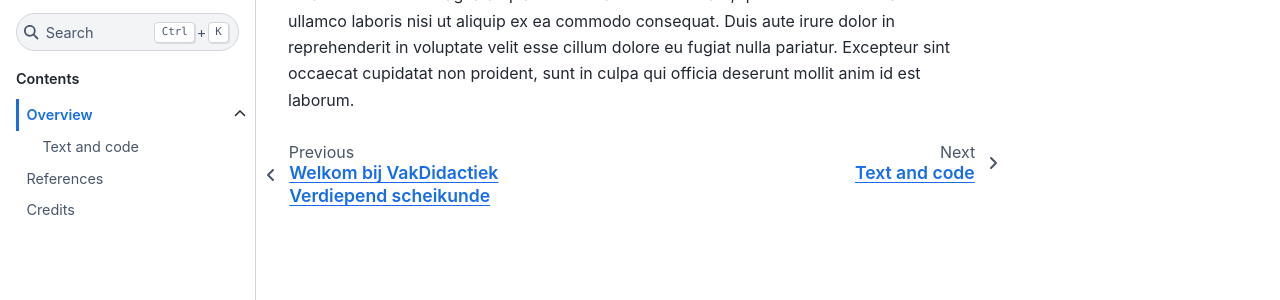
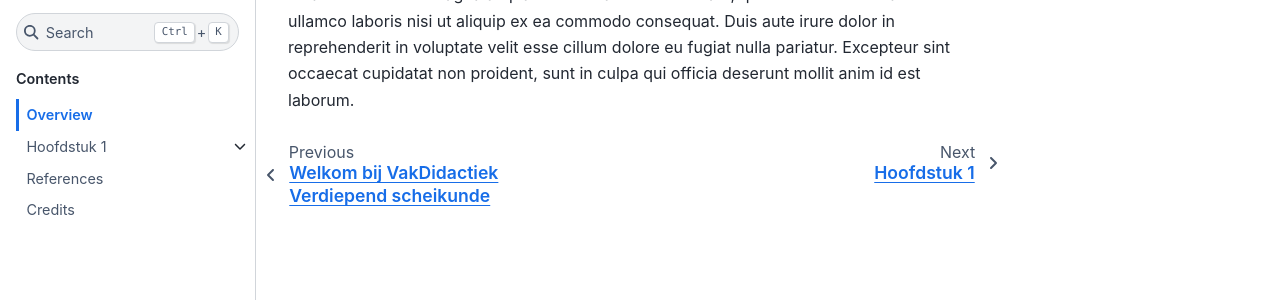
Before and after one commit to TUD-SEEd/vdv-scheikunde, a Jupyter Book: the page built from book/some_content/overview.md, in a window 1280 px wide. Shown: the part 180-480 px from the top of the page. Built offline with Jupyter Book 1.0.4 settings and Sphinx 7.4.7 and the Sphinx Book theme 1.1.4, drawn with Linux system fonts in a browser that asks for light colours; comment, search, counter and statistics services are not loaded; part of the change alters nothing that is shown.

Commit message:
Update _toc.yml

```diff
--- a/book/_toc.yml
+++ b/book/_toc.yml
@@ -5,6 +5,7 @@ parts:
   - caption: Contents
     chapters:
     - file: some_content/overview.md
+    - file: hoofdstuk1.md
 # START REMOVE-FROM-PUBLISH
       sections:
       - file: some_content/text_and_code.ipynb
```
